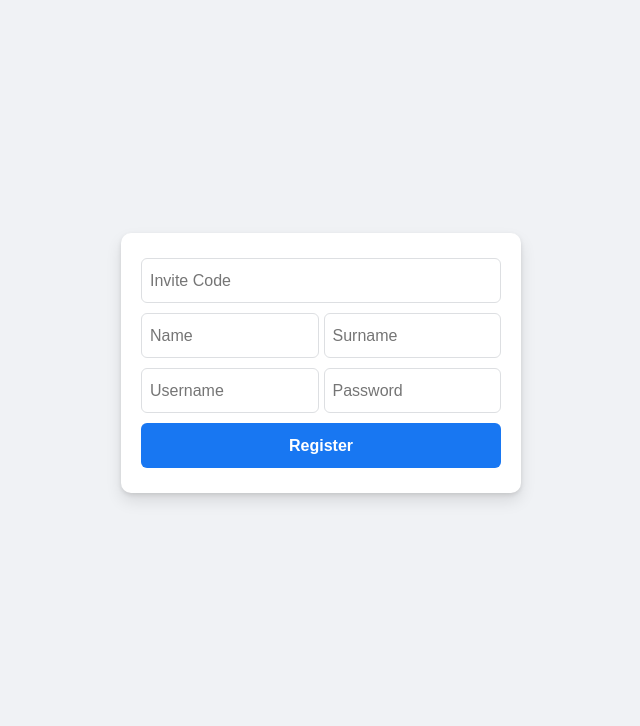
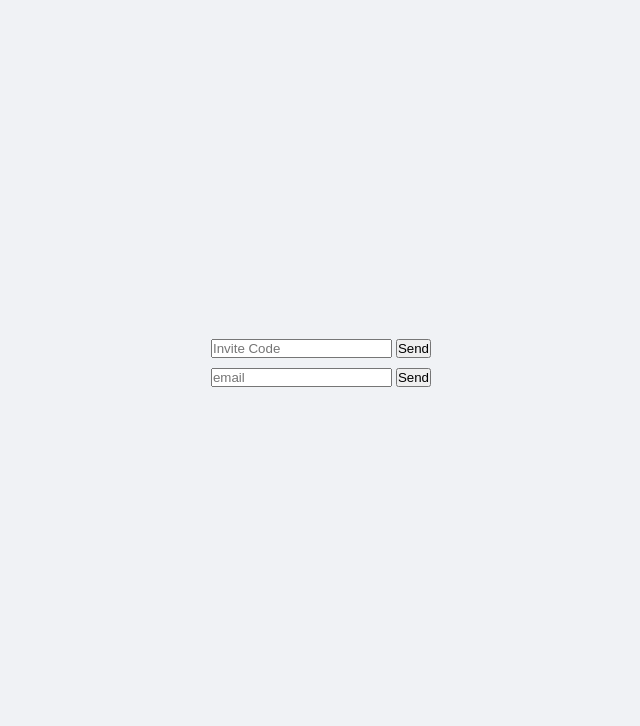
Before and after one commit to kevin5806/KS-Debt, a Node server app: page /register in a window 1280 px wide. Shown: the part 74-800 px from the top of the page, without its empty margins (319-959 px from the left). Run offline with Node 20, Linux system fonts and the light colour scheme; some libraries are stand-ins or nearby versions.

Commit message:
email verify code creation +

```diff
--- /dev/null
+++ b/modules/email/emailVerify.ejs
@@ -0,0 +1,5 @@
+<!DOCTYPE html>
+
+<body>
+    <p>Your code is: <%= code %></p>
+</body>
--- a/routes/register.js
+++ b/routes/register.js
@@ -6,7 +6,10 @@ const router = express.Router();
 const uuid = require('uuid');
 const bcrypt = require('bcrypt');
 
-const { User, Invite, Register } = require('../modules/database/models');
+const ejs = require('ejs');
+
+const { User, Invite, Register, EmailVerify } = require('../modules/database/models');
+const { EmailTransport } = require('../modules/email/transport');
 
 // ################ Routes ######################
 
@@ -16,9 +19,15 @@ router.get('/', (req, res) => {
     //error = 2 > Codice di invito non presente sul database
     //error = 3 > Codice di invito già usato
     //error = 4> User gia in uso
-    res.render('register', { error: req.query.error, InviteCode: req.query.InviteCode });
+    res.render('register', { error: req.query.error, InviteCode: req.query.InviteCode, publicCode: req.query.publicCode });
 
 })
+
+function CODE6() {
+
+    return Math.floor(100000 + Math.random() * 900000); // Genera un numero casuale compreso tra 100000 e 999999
+
+}
 
 // lo stage precedente inizializza lo stage sucessivo in modo da evitare cambi di dati
 
@@ -28,28 +37,31 @@ router.post('/', async (req, res) => {
         const inviteCode = req.body.inviteCode;
 
         // Verifica della validità degli input
-        if (!inviteCode || typeof inviteCode !== "string" || !uuid.validate(inviteCode)) return res.redirect('/register?error=1');
+        if (!inviteCode || typeof inviteCode !== "string" || !uuid.validate(inviteCode)) return res.redirect('/register?error='); //set errror
 
         // Verifica che il codice esista e che non sia già stato usato
         const inviteData = await Invite.findOne({ inviteCode });
 
         // Se il codice di invito non esiste restituisce un errore
-        if (!inviteData) return res.redirect('/register?error=2');
+        if (!inviteData) return res.redirect('/register?error='); //set errror
 
         // Se "valid" è falso restituisce un errore
-        if (!inviteData.valid) return res.redirect('/register?error=3');
+        if (!inviteData.valid) return res.redirect('/register?error='); //set errror
 
-        const registerCode = uuid.v5();
+        const publicCode = uuid.v4();
+        const privateCode = uuid.v4();
 
         await new Register({
 
-            code: registerCode,
-            stage: 1
+            stage: 1,
+            publicCode, privateCode
 
-        })
+        }).save();
+
+        req.session.register = { privateCode }
 
         // Ritorno al login
-        res.redirect(`/register?registerCode=${registerCode}`);
+        res.redirect(`/register?publicCode=${publicCode}`);
 
     } catch (err) {
 
@@ -58,6 +70,66 @@ router.post('/', async (req, res) => {
     }
 })
 
+router.post('/email', async (req, res) => {
+    try {
+
+        const email = req.body.email;
+        const publicCode = req.body.publicCode;
+
+        const privateCode = req.session.register.privateCode;
+
+        // Verifica della validità degli input
+        if (!email || typeof email !== "string") return res.redirect(`/register?publicCode=${publicCode}&error=1`); //set errror
+
+        const registerData = await Register.findOne({ privateCode: privateCode, publicCode: publicCode });
+
+        // Verifica se il documento con i codici è stato trovato
+        if (!registerData) return res.redirect('/register?error=2'); //set errror
+
+        // Verifica se lo stage è quello corretto
+        if (!registerData.stage === 1) return res.redirect('/register?error=3'); //set errror
+
+        const IDcode = uuid.v4();
+        const code = Math.floor(100000 + Math.random() * 900000);
+
+        await new EmailVerify({
+
+            date: new Date(),
+            code, IDcode, email
+
+        }).save();
+
+        registerData.emailVerifyIDcode = IDcode;
+
+        await registerData.save();
+
+        // Send Email
+        const url = `${req.protocol}://${req.get('host')}`
+        const html = await ejs.renderFile('modules/email/emailVerify.ejs', { url, code });
+
+        // Configura il messaggio di posta elettronica
+        const mail = {
+            from: 'KSDB <noreply@mooreventi.com>',
+            to: email,
+            replyTo: 'kevinservdb@gmail.com',
+            subject: 'Your Email Verify Code',
+            html: html
+        }
+
+        // Invia la mail
+        await EmailTransport.sendMail(mail);
+
+
+
+        // Ritorno al login
+        res.redirect(`/register?publicCode=${publicCode}`);
+
+    } catch (err) {
+
+        res.status(500).render('error', {error: false, status: 500, message: 'Server Error'});
+
+    }
+})
 
 router.post('/ex', async (req, res) => {
     try {
--- a/views/register.ejs
+++ b/views/register.ejs
@@ -34,28 +34,25 @@
     </div>
 </div>
 
-<main id="main">
-        <article class="flex-c">
-            <form action="/register" method="post">
+<main id="main" style="flex-direction: column; row-gap: 10px;">
 
-                <input value="<%= InviteCode %>" name="code" type="text" placeholder="Invite Code">
-                <span>
-                    <input name="name" type="text" placeholder="Name">
-                    <input name="surname" type="text" placeholder="Surname">
-                </span>
-                <span>
-                    <input name="user" type="text" placeholder="Username">
-                    <input name="password" type="password" placeholder="Password">
-                </span>
+    <form action="/register" method="post">
 
-                <% if (error == 1) { %> <div class="error-c"> <p class="error"> Invalid input </p> </div> <% } %>
-                <% if (error == 2) { %> <div class="error-c"> <p class="error"> Invalid invite code </p> </div> <% } %>
-                <% if (error == 3) { %> <div class="error-c"> <p class="error"> Invite code has already been used </p> </div> <% } %>
-                <% if (error == 4) { %> <div class="error-c"> <p class="error"> Username already taken </p> </div> <% } %>
+        <input name="inviteCode" type="text" placeholder="Invite Code">
 
-                <button type="submit" class="btn-login btn-s1 btn">Register</button>
-            </form>
-        </article>
+        <button type="submit">Send</button>
+
+    </form>
+
+    <form action="/register/email?<%= publicCode %>" method="post">
+
+        <input class="none" value="<%= publicCode %>" name="publicCode" type="text">
+        <input name="email" type="text" placeholder="email">
+
+        <button type="submit">Send</button>
+
+    </form>
+
 </main>
 
 <script src="/assets/js/register.js"></script>
```
Also changed, not shown: modules/database/models.js (+7 -2 lines), routes/new/invite.js (+5 -5 lines).
